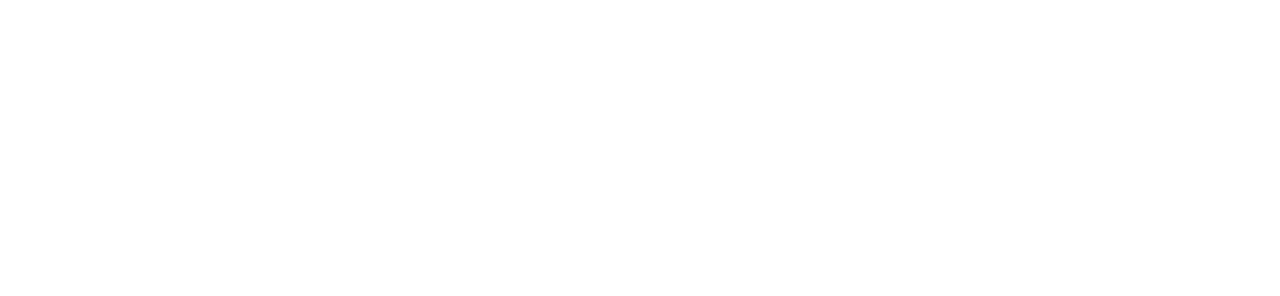
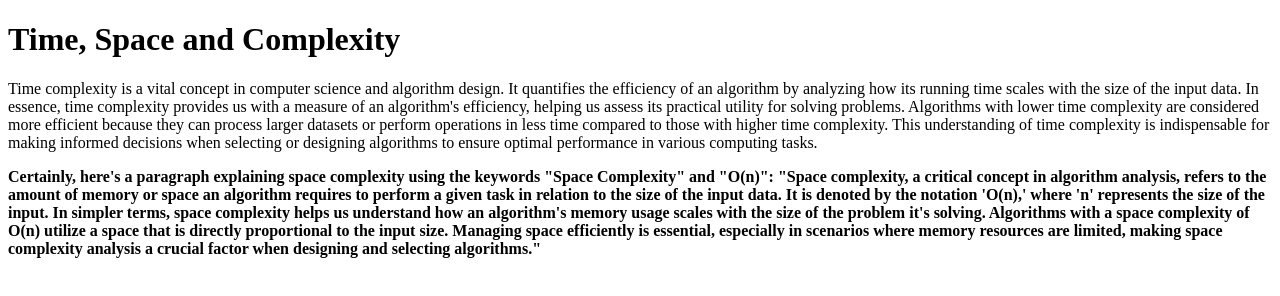
Before and after one commit to acciojob/time-and-space-complexity-Adikohli, a website: page main.html in a window 1280 px wide. Drawn offline with Linux system fonts and the light colour scheme.

Commit message:
created a submission

```diff
--- a/main.html
+++ b/main.html
@@ -8,7 +8,12 @@
 
 <body>
 	<!-- the entire body must be written by student -->
-    <script type="text/javascript" src="./script.js">
+	<h1>Time, Space and Complexity</h1>
+    <p>Time complexity is a vital concept in computer science and algorithm design. It quantifies the efficiency of an algorithm by analyzing how its running time scales with the size of the input data. In essence, time complexity provides us with a measure of an algorithm's efficiency, helping us assess its practical utility for solving problems. Algorithms with lower time complexity are considered more efficient because they can process larger datasets or perform operations in less time compared to those with higher time complexity. This understanding of time complexity is indispensable for making informed decisions when selecting or designing algorithms to ensure optimal performance in various computing tasks.</p>
+	<p><b>Certainly, here's a paragraph explaining space complexity using the keywords "Space Complexity" and "O(n)":
+"Space complexity, a critical concept in algorithm analysis, refers to the amount of memory or space an algorithm requires to perform a given task in relation to the size of the input data. It is denoted by the notation 'O(n),' where 'n' represents the size of the input. In simpler terms, space complexity helps us understand how an algorithm's memory usage scales with the size of the problem it's solving. Algorithms with a space complexity of O(n) utilize a space that is directly proportional to the input size. Managing space efficiently is essential, especially in scenarios where memory resources are limited, making space complexity analysis a crucial factor when designing and selecting algorithms."</b></p>
+
+	<script type="text/javascript" src="./script.js">
 </script>
 
 </body>
```
